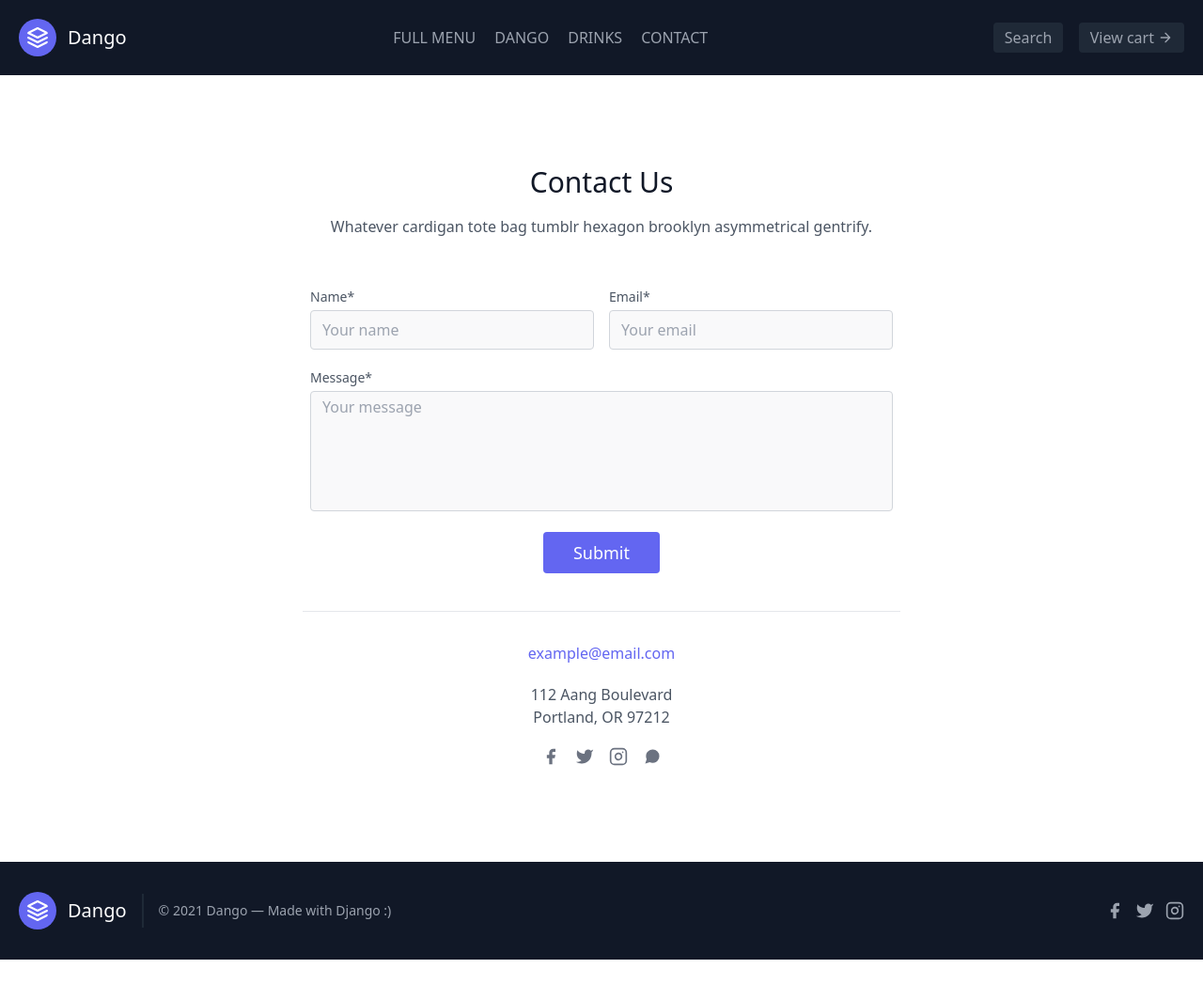
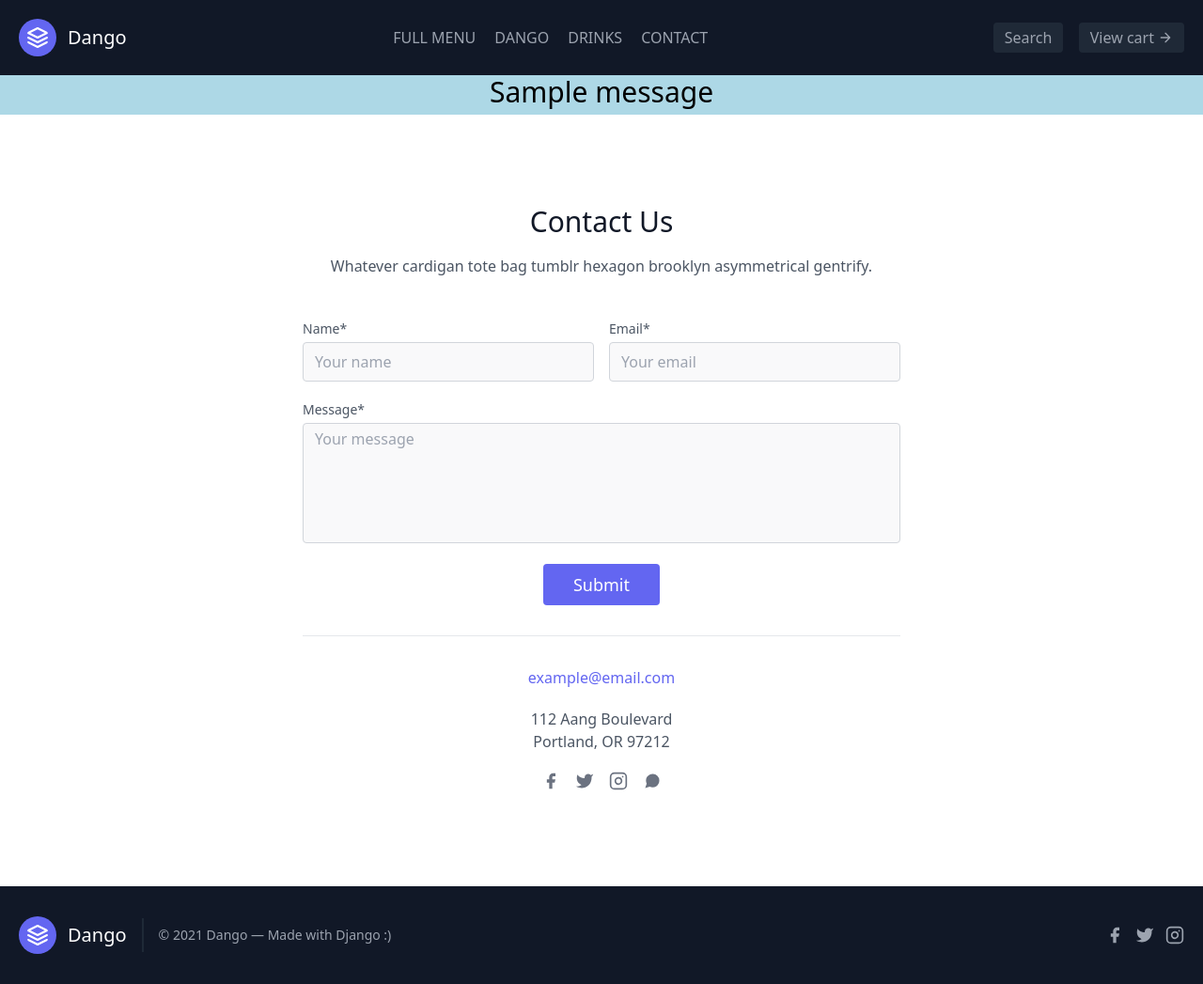
Before and after one commit to sjinno/dango, a Django app: page /contact/ in a window 1280 px wide. Shown: the whole page at 94% size. Before the commit the page ends 1021 px from the top, so only its background shows below. Run offline with Django 3.2, Linux system fonts and the light colour scheme; tables that the repository leaves empty hold one stand-in row (values such as "Sample post"); one stand-in notice (Sample message) is shown.

Commit message:
Work on contact.html & Handle its form.

```diff
--- a/dango/settings.py
+++ b/dango/settings.py
@@ -13,6 +13,9 @@ SECRET_KEY = env('SECRET_KEY')
 
 ALLOWED_HOSTS = ['*']
 EMAIL_BACKEND = 'django.core.mail.backends.console.EmailBackend'
+
+DEFAULT_FROM_EMAIL = env('DEFAULT_FROM_EMAIL')
+NOTIFY_EMAIL = env('NOTIFY_EMAIL')
 
 # Application definition
 
--- a/items/views.py
+++ b/items/views.py
@@ -1,4 +1,7 @@
-from django.shortcuts import render
+from django.conf import settings
+from django.contrib import messages
+from django.core.mail import send_mail
+from django.shortcuts import render, reverse
 from django.views import generic
 
 from .forms import ContactForm
@@ -14,3 +17,29 @@ class ContactView(generic.FormView):
 
     def get_success_url(self):
         return reverse('contact')
+
+    def form_valid(self, form):
+        received_notice_message = 'Thanks for getting in touch! We have received your message.'
+        messages.info(
+            self.request, received_notice_message)
+
+        name = form.cleaned_data.get('name')
+        email = form.cleaned_data.get('email')
+        message = form.cleaned_data.get('message')
+
+        full_message_received = f'''
+            Received message below from {name}, {email}
+            -------------------------------------------
+
+
+            {message}
+        '''
+
+        send_mail(
+            subject='Received contact form submission',
+            message=full_message_received,
+            from_email=settings.DEFAULT_FROM_EMAIL,
+            recipient_list=[settings.NOTIFY_EMAIL]
+        )
+
+        return super(ContactView, self).form_valid(form)
--- a/templates/contact.html
+++ b/templates/contact.html
@@ -1,4 +1,13 @@
 {% extends "base.html" %} {% block content %}
+{% if messages %}
+{% for message in messages %}
+<p
+  class="sm:text-3xl text-2xl font-medium title-font"
+  style="background-color: lightblue; height: 42px; text-align: center;"
+>
+  {{ message }}
+</p>
+{% endfor %} {% endif %}
 <section class="text-gray-600 body-font relative">
   <div class="container px-5 py-24 mx-auto">
     <div class="flex flex-col text-center w-full mb-12">
@@ -12,7 +21,9 @@
         gentrify.
       </p>
     </div>
+
     <div class="lg:w-1/2 md:w-2/3 mx-auto">
+      <div class="flex flex-wrap -m-2">
         <form method="POST">
           {% csrf_token %}
           <div class="flex flex-wrap -m-2">
@@ -41,13 +52,15 @@
               </div>
             </div>
             <div class="p-2 w-full">
-          <button
+              <input
+                type="submit"
                 class="flex mx-auto text-white bg-indigo-500 border-0 py-2 px-8 focus:outline-none hover:bg-indigo-600 rounded text-lg"
-          >
-            Submit
-          </button>
+                value="Submit"
+              />
+            </div>
+          </div>
         </form>
-        </div>
+
         <div class="p-2 w-full pt-8 mt-8 border-t border-gray-200 text-center">
           <a class="text-indigo-500">example@email.com</a>
           <p class="leading-normal my-5">
```
Also changed, not shown: 1 other file. Lines whose indentation alone changed are shown as unchanged.
